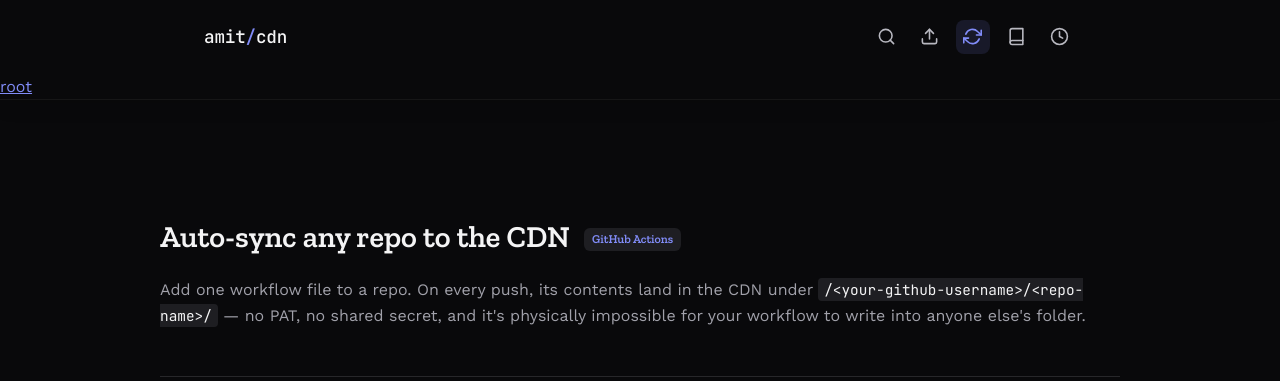
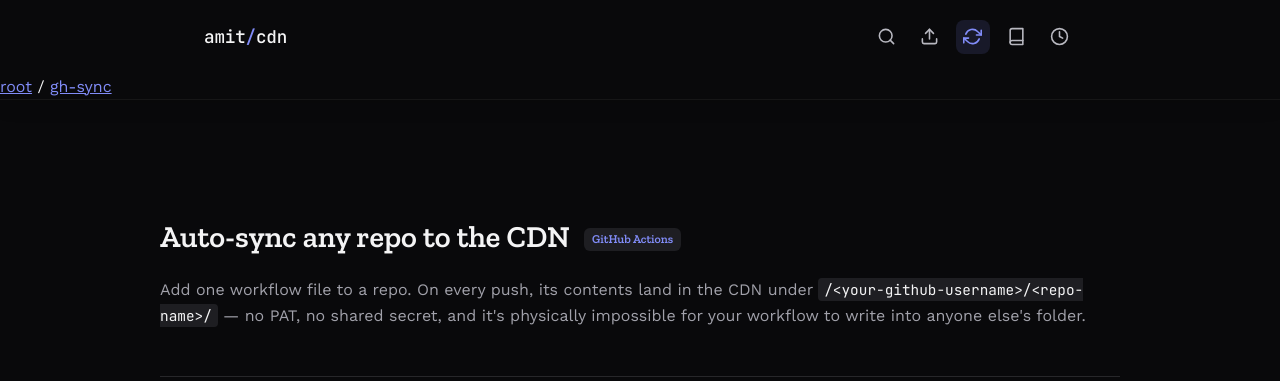
Before and after one commit to notamitgamer/cdnV2, a FastAPI app: page /gh-sync in a window 1280 px wide. Shown: the top 381 px of the page. Run offline with FastAPI, Linux system fonts and the light colour scheme.

Commit message:
fix: add breadcrumbs for documentation and gh-sync pages

```diff
--- a/app/templates/_navbar.html
+++ b/app/templates/_navbar.html
@@ -99,6 +99,10 @@
                     {% set ns.items = ns.items + [{'name': 'find', 'href': '/find'}] %}
                 {% elif page == 'history' %}
                     {% set ns.items = ns.items + [{'name': 'history', 'href': '/history'}] %}
+                {% elif page == 'documentation' %}
+                    {% set ns.items = ns.items + [{'name': 'documentation', 'href': '/documentation'}] %}
+                {% elif page == 'gh-sync' %}
+                    {% set ns.items = ns.items + [{'name': 'gh-sync', 'href': '/gh-sync'}] %}
                 {% elif page == 'file' %}
                     {% set ns.items = ns.items + [{'name': filename, 'href': none}] %}
                 {% endif %}
```
